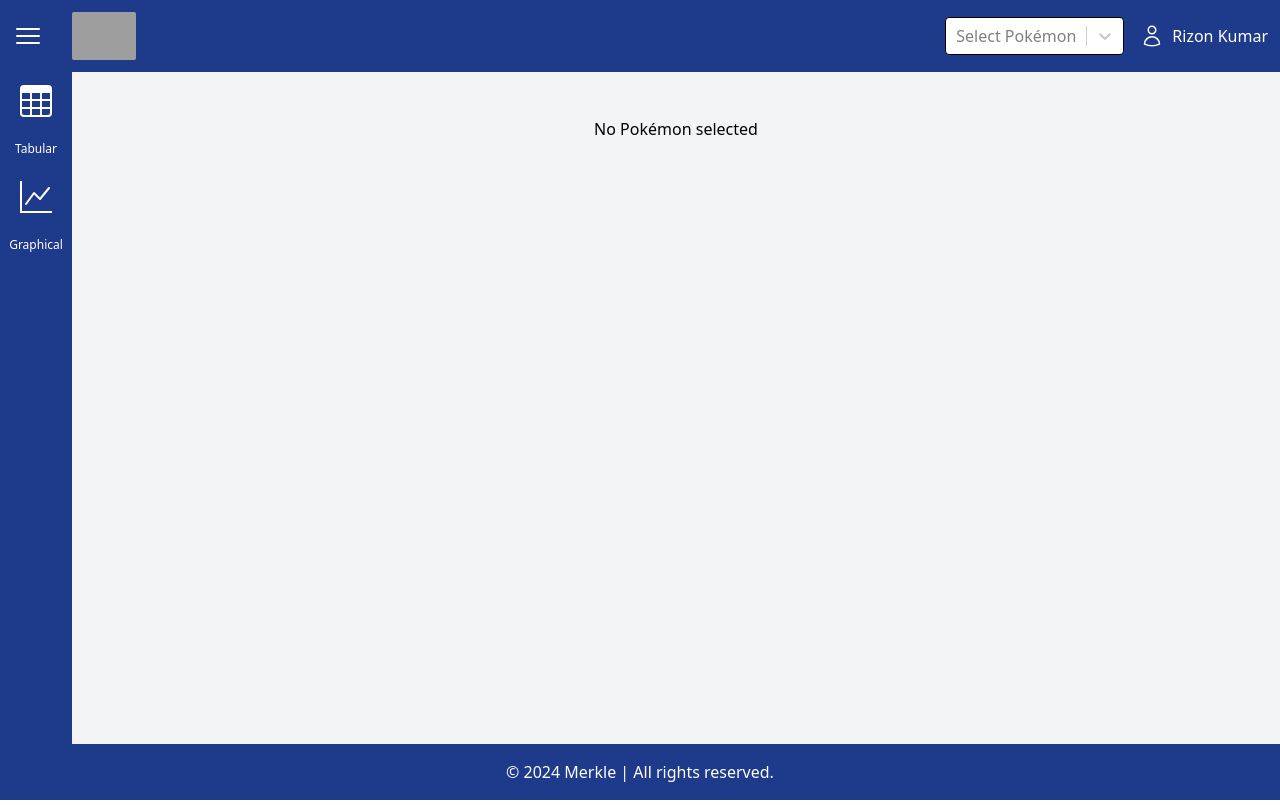
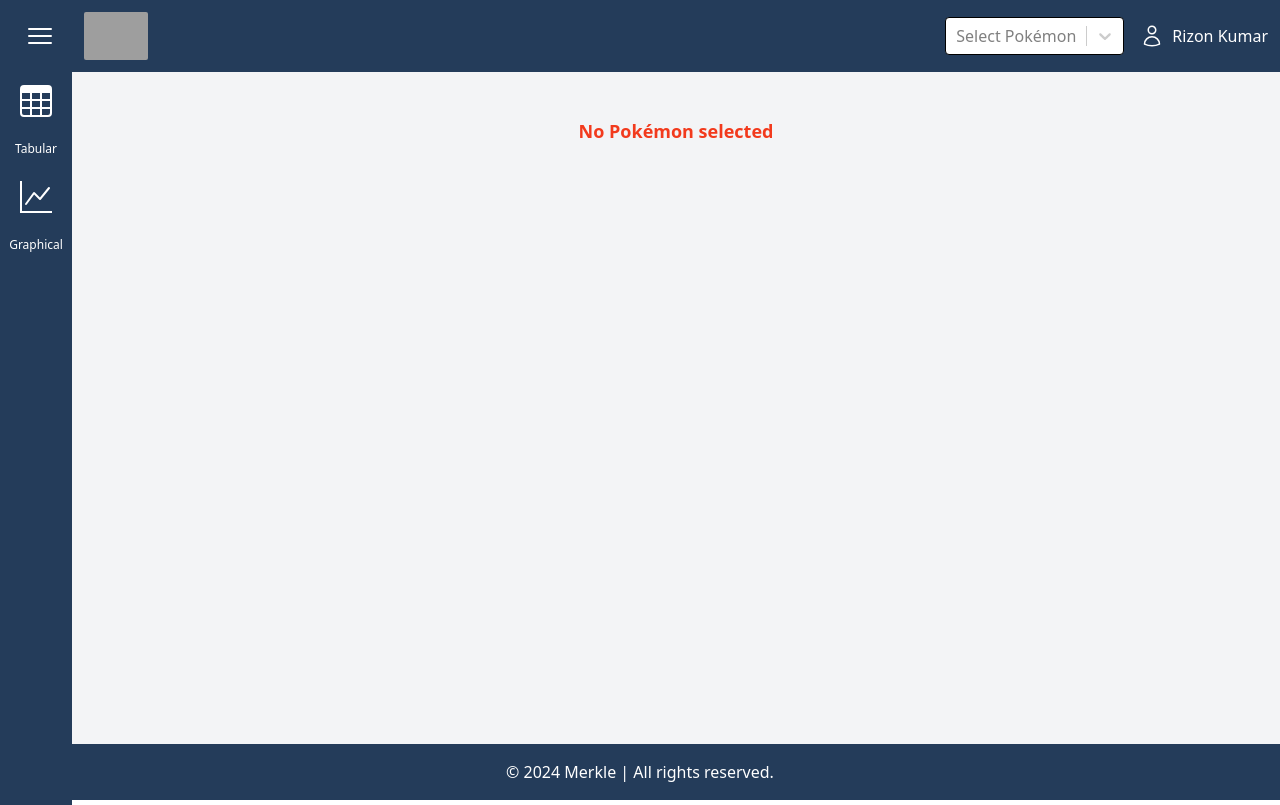
Before and after one commit to rizonkumar/Merkle-Assignment, a React (Create React App) app: page / in a window 1280 px wide. Built offline with nearby package versions, Linux system fonts and the light colour scheme; grey boxes are pictures that could not be loaded.

Commit message:
Sidebarfix

```diff
--- a/src/App.js
+++ b/src/App.js
@@ -22,10 +22,9 @@
     <div className="flex min-h-screen flex-col bg-gray-100">
       <TopNavBar
         toggleSidebar={handleToggleSidebar}
-        isSidebarExpanded={isSidebarExpanded}
         onSelectView={handleSelectView}
       />
-      <div className="flex relative top-[6.725rem] flex-1 sm:pt-16 sm:top-[0.325rem]">
+      <div className="relative top-[6.725rem] flex flex-1 sm:top-[0.325rem] sm:pt-16">
         <SideNavBar
           isExpanded={isSidebarExpanded}
           setCurrentView={setCurrentView}
@@ -39,7 +38,7 @@
           />
         </div>
       </div>
-      <Footer className="absolute bottom-0 w-full" />
+      <Footer className="" />
     </div>
   );
 };
--- a/src/components/AbilityListGraphicalView.js
+++ b/src/components/AbilityListGraphicalView.js
@@ -4,7 +4,8 @@
 
 const AbilityListGraphicalView = ({ pokemonName }) => {
   const pokemon = mockPokemonData.find((p) => p.name === pokemonName);
-  if (!pokemon) return <p>Pokemon not found</p>;
+  if (!pokemon)
+    return <p className="text-merkle-red-tint">Pokemon not found</p>;
 
   const powerData = {
     labels: ["Power"],
@@ -36,7 +37,9 @@
 
   return (
     <div className="mx-auto mb-4 max-w-md px-2 sm:px-4">
-      <h2 className="mb-4 text-center text-xl font-bold">{pokemon.name}</h2>
+      <h2 className="mb-4 text-center text-xl font-bold text-denstu-teal ">
+        {pokemon.name}
+      </h2>
       <div className="flex flex-col items-center gap-4">
         <div className="w-full">
           <Bar
--- a/src/components/common/Footer.js
+++ b/src/components/common/Footer.js
@@ -2,7 +2,7 @@
 
 const Footer = () => {
   return (
-    <footer className=" bg-blue-900 p-4 text-center text-white z-10">
+    <footer className=" bg-merkle-blue p-4 text-center text-white z-10 fixed bottom-0 w-full">
       © {new Date().getFullYear()} Merkle | All rights reserved.
     </footer>
   );
--- a/src/components/common/SideNavBar.js
+++ b/src/components/common/SideNavBar.js
@@ -6,7 +6,7 @@
     <div
       className={` transition-all duration-300 ease-in-out ${
         isExpanded ? " pr-5" : " pr-2"
-      } flex flex-col items-center bg-blue-900 text-white`}
+      } bg-merkle-blue flex flex-col items-center text-white`}
     >
       <div className="ml-2 mt-2 space-y-4 text-xs">
         <div
--- a/src/components/common/TopNavBar.js
+++ b/src/components/common/TopNavBar.js
@@ -12,11 +12,11 @@
   }));
 
   return (
-    <div className="xs:block fixed left-0 top-0 z-40 w-full flex-row items-center justify-between bg-blue-900 p-3 text-white sm:flex">
+    <div className="xs:block bg-merkle-blue fixed left-0 top-0 z-40 w-full flex-row items-center justify-between p-3 text-white sm:flex">
       <div className="flex items-center justify-between">
         {" "}
         <Bars3Icon
-          className="h-8 w-8 cursor-pointer text-white"
+          className="ml-3 h-8 w-8 cursor-pointer text-white"
           onClick={toggleSidebar}
         />
         <img
--- a/src/components/dashboard/GraphicalView.js
+++ b/src/components/dashboard/GraphicalView.js
@@ -3,12 +3,16 @@
 
 const GraphicalView = ({ selectedPokemonNames = [] }) => {
   if (selectedPokemonNames.length === 0) {
-    return <div className="p-4 text-center">No Pokémon selected</div>;
+    return (
+      <h2 className="text-denstu-red p-4 text-center text-lg font-bold">
+        No Pokémon selected
+      </h2>
+    );
   }
 
   return (
     <div className="flex flex-col items-center p-4">
-      <h2 className="mb-4 w-full text-center text-lg font-bold">
+      <h2 className="text-merkle-red-tint mb-4 w-full text-center text-lg font-bold">
         Pokémon Charts
       </h2>
       <div className="w-full max-w-[45vw] sm:grid sm:grid-cols-2 sm:gap-4">
--- a/src/components/dashboard/TabularView.js
+++ b/src/components/dashboard/TabularView.js
@@ -1,15 +1,17 @@
 import AbilityListTabularView from "../AbilityListTabularView";
 
 const TabularView = ({ selectedPokemonNames = [] }) => {
-  // console.log("Selected Pokemon Names in Tabular View:", selectedPokemonNames);
-
   if (selectedPokemonNames.length === 0) {
-    return <div className="p-4 text-center">No Pokémon selected</div>;
+    return (
+      <h2 className="text-denstu-red p-4 text-center text-lg font-bold">
+        No Pokémon selected
+      </h2>
+    );
   }
 
   return (
     <div className="p-4 text-center">
-      <h2 className="relative mb-4 text-center text-lg font-bold">
+      <h2 className="text-merkle-red-tint relative mb-4 text-center text-lg font-bold">
         Pokémon Data
       </h2>
       <div className="overflow-x-auto">
@@ -17,9 +19,15 @@
         <table className="w-full table-auto border-collapse border border-slate-400">
           <thead>
             <tr className="bg-gray-100">
-              <th className="border border-slate-300 p-2">Name</th>
-              <th className="border border-slate-300 p-2">Abilities</th>
-              <th className="border border-slate-300 p-2">Power</th>
+              <th className="text-denstu-teal border border-slate-300 p-2 font-bold">
+                Name
+              </th>
+              <th className="text-denstu-teal border border-slate-300 p-2 font-bold">
+                Abilities
+              </th>
+              <th className="text-denstu-teal border border-slate-300 p-2 font-bold">
+                Power
+              </th>
             </tr>
           </thead>
           <tbody>
--- a/tailwind.config.js
+++ b/tailwind.config.js
@@ -2,7 +2,19 @@
 export default {
   content: ["./index.html", "./src/**/*.{js,ts,jsx,tsx}"],
   theme: {
-    extend: {},
+    extend: {
+      colors: {
+        "merkle-blue": "#243c5a",
+        "merkle-light-blue": "#41547D",
+        "merkle-red-tint": "#FF644C",
+        "denstu-teal": "#06757E",
+        "red-tone": "#861217",
+        "purple-tone-1": "#350976",
+        "text-merkle-hover": "#41547D",
+        "merkle-teal-lint-1": "#439CA3",
+        "denstu-red": "#F23A1D",
+      },
+    },
   },
   plugins: [],
 };
```
Also changed, not shown: 1 other file (tests, documents, lock files or other folders).
